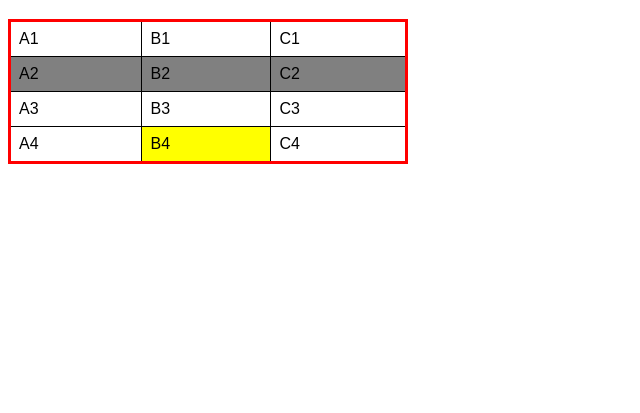
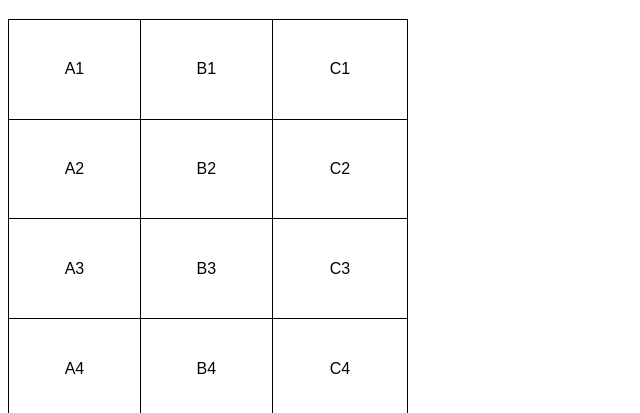
Before and after one commit to Saile-dev/HTML-CSS, a plain HTML site: page exercicios/ex023/tabela001.html in a window 1280 px wide. Shown: the part 61-474 px from the top of the page, without its empty margins (0-640 px from the left). Drawn offline with Linux system fonts and the light colour scheme.

Commit message:
Update tabela001.html

```diff
--- a/exercicios/ex023/tabela001.html
+++ b/exercicios/ex023/tabela001.html
@@ -12,23 +12,21 @@
         }
 
         table{
+           height: 400px;
            width: 400px;
            border-collapse: collapse;
-           border: 3px solid red;
+
         }
 
-        tr.linha{
-            background-color: gray;
-        }
 
         td{
            border: 1px solid black;
            padding: 8px;
+           text-align: center; /* Alinhamento horizontal --> */
+           vertical-align: middle; /* Alinhamento vertical */
         }
 
-        td.dado{
-            background-color: yellow;
-        }
+
     </style>
 
 </head>
```
